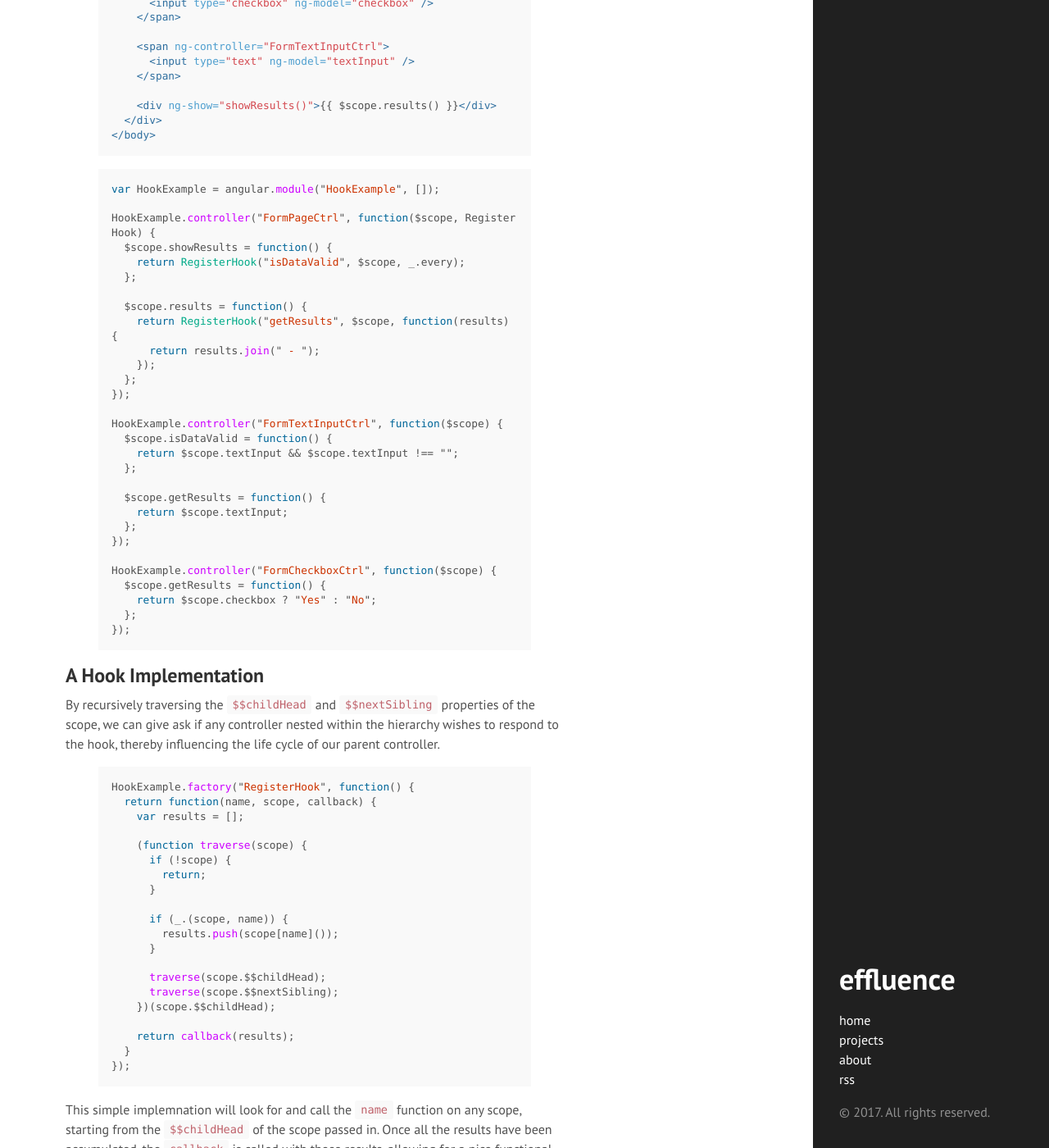
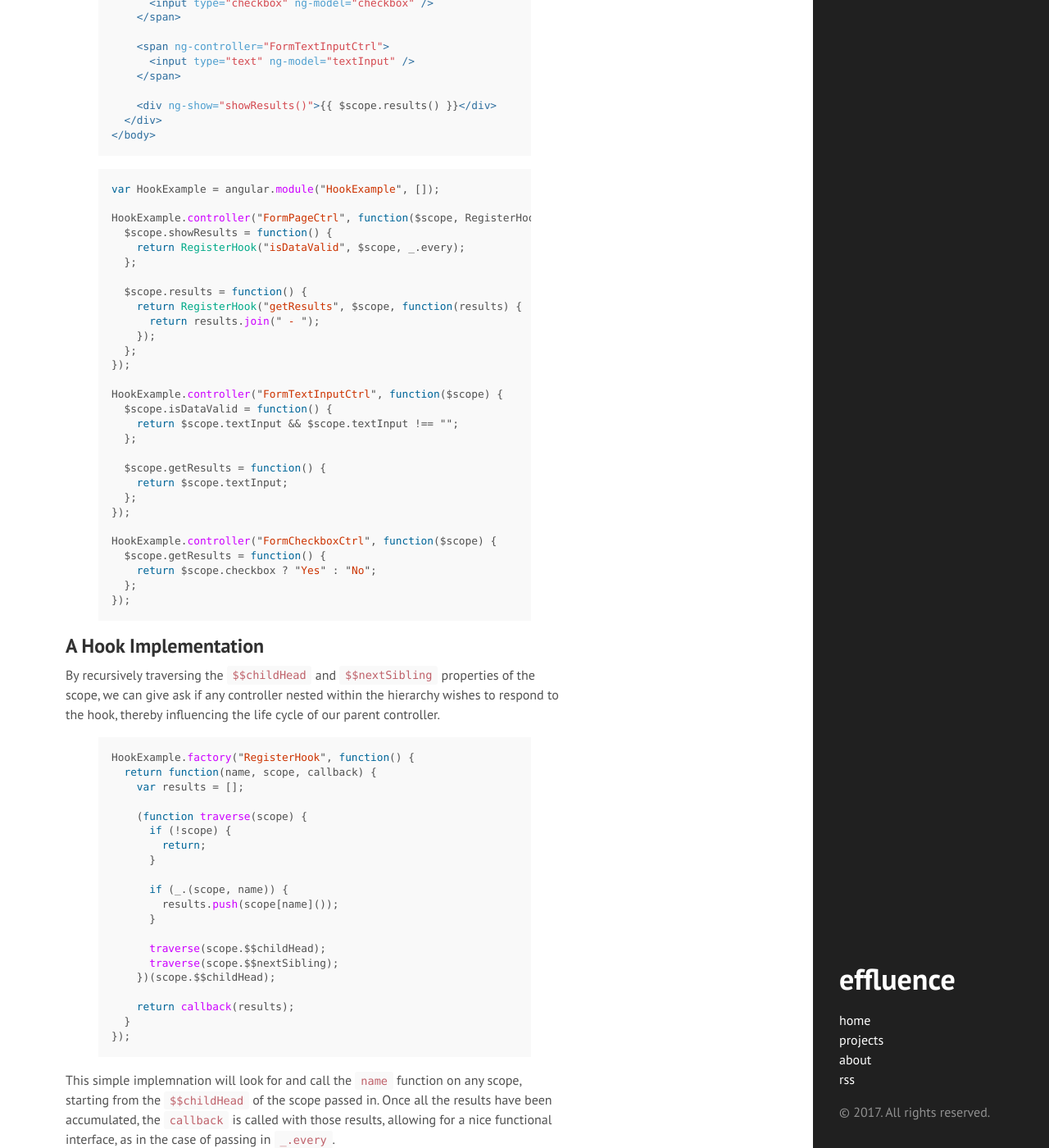
Before and after one commit to sonnym/sonnym.github.io-src, a Jekyll site: the page built from _posts/2014-02-05-hooks-in-angularjs-controllers.markdown, in a window 1280 px wide and 1400 px high, scrolled down 1107 px. Shown: the whole window at 82% size. Built offline with Jekyll 4.4.1, drawn with Linux system fonts in a browser that asks for light colours; Markdown is read by kramdown in place of the engine named in the settings.

Commit message:
remove code wrapping

```diff
--- a/css/custom.css
+++ b/css/custom.css
@@ -13,6 +13,11 @@ html {
   div.content {
     max-width: 50%;
   }
+}
+
+figure.highlight pre {
+  overflow-x: auto;
+  white-space: pre;
 }
 
 .contributions img {
```
